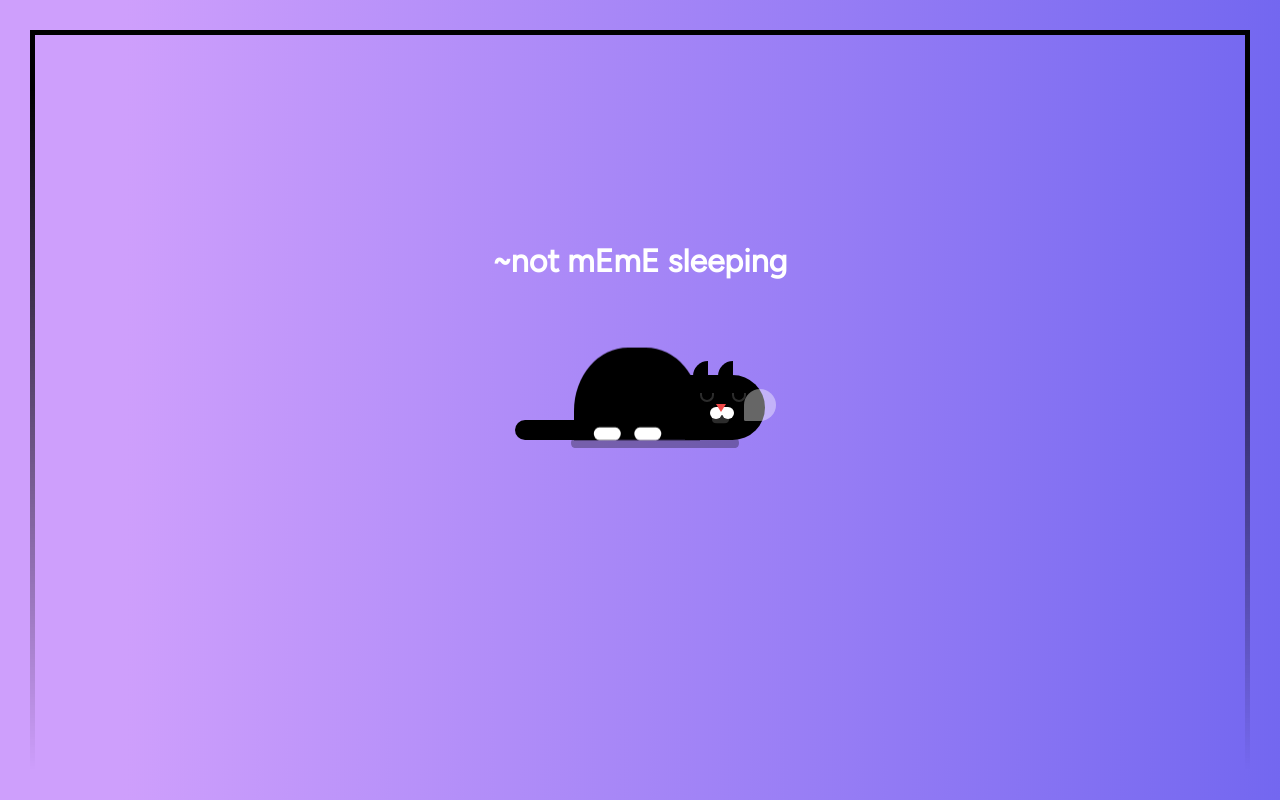
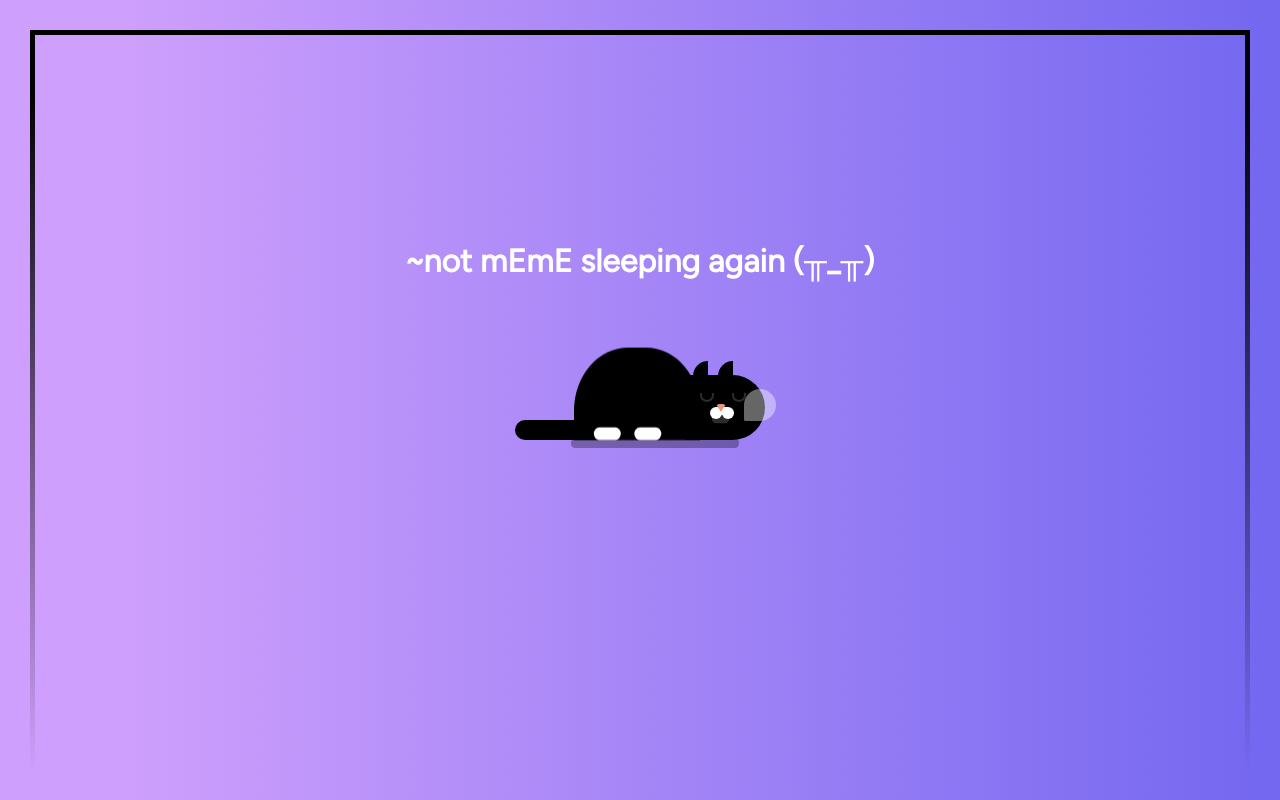
Before and after one commit to my-project-page/not-cat, a plain HTML site: page index.html in a window 1280 px wide. Drawn offline with Linux system fonts and the light colour scheme.

Commit message:
adjustments

```diff
--- a/index.html
+++ b/index.html
@@ -18,7 +18,7 @@
     <div id="top"></div>
     <div id="bottom"></div>
 
-    <h1>~not mEmE sleeping</h1>
+    <h1>~not mEmE sleeping again (╥_╥)</h1>
 
     <div class="container">
         <div class="shadow"></div>
--- a/style.css
+++ b/style.css
@@ -78,9 +78,10 @@ body {
   position: absolute;
   height: 0;
   width: 0;
-  border-top: 8px solid #ef4747;
+  border-top: 8px solid #ed9583;
   border-left: 5px solid transparent;
   border-right: 5px solid transparent;
+  border-radius: 50px;
   bottom: 7px;
   left: 6px;
 }
@@ -227,6 +228,7 @@ filter: progid:DXImageTransform.Microsoft.gradient( startColorstr='#ffffff', end
 @media screen and (max-width: 540px) {
       h1{
         font-size: 1.1em;
+        text-align: center;
       }
 
       #top {background:black;position:fixed;}
```
